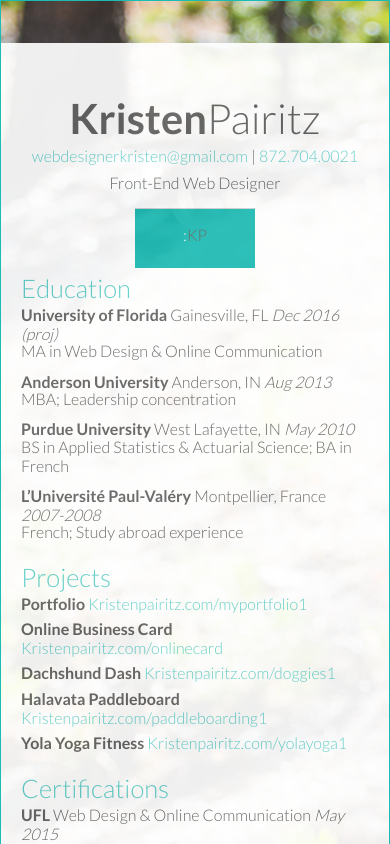
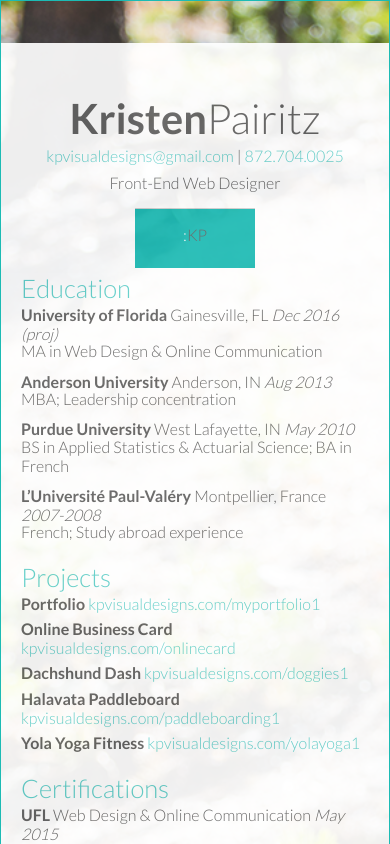
Before and after one commit to ktpairit/project_resume_pairitz_kristen, a plain HTML site: page index.html in a window 390 px wide. Shown: the top 844 px of the page. Drawn offline with Linux system fonts and the light colour scheme.

Commit message:
update links w new domain (kpvisualdesigns) & gmail & phone#

```diff
--- a/index.html
+++ b/index.html
@@ -15,7 +15,7 @@
         <h1 class="visuallyHidden">Kristen's Resume</h1>
             <div class"headerClass" id="header1">
                 <p id="name"><strong>Kristen</strong>Pairitz</p>
-                <p class="para"><a href="mailto:webdesignerkristen@gmail.com"><span class="email">webdesignerkristen@gmail.com</span></a> | <span class="email">872.704.0021</span></p>
+                <p class="para"><a href="mailto:webdesignerkristen@gmail.com"><span class="email">kpvisualdesigns@gmail.com</span></a> | <span class="email">872.704.0025</span></p>
                 <p>Front-End Web Designer</p>
             </div>
 <!---------------------------------------TURNBOX.js ---------------------------------------->
@@ -49,11 +49,11 @@
             <article>
                 <h3><span class="headings">Projects</span></h3>
                     <ul>
-                        <li><span class="quals">Portfolio </span><a href="http://Kristenpairitz.com/myportfolio1" target="_blank"><span class="websites">Kristenpairitz.com/myportfolio1</span></a></li>
-                        <li><span class="quals">Online Business Card </span><a href="http://Kristenpairitz.com/onlinecard" target="_blank"><span class="websites">Kristenpairitz.com/onlinecard</span></a></li>
-                        <li><span class="quals">Dachshund Dash </span><a href="http://Kristenpairitz.com/doggies1" target="_blank"><span class="websites">Kristenpairitz.com/doggies1</span></a></li>
-                        <li><span class="quals">Halavata Paddleboard </span><a href="http://Kristenpairitz.com/paddleboarding1" target="_blank"><span class="websites">Kristenpairitz.com/paddleboarding1</span></a></li>
-                        <li><span class="quals">Yola Yoga Fitness </span><a href="http://Kristenpairitz.com/yolayoga1" target="_blank"><span class="websites">Kristenpairitz.com/yolayoga1</span></a></li>
+                        <li><span class="quals">Portfolio </span><a href="http://www.kpvisualdesigns.com/myportfolio1" target="_blank"><span class="websites">kpvisualdesigns.com/myportfolio1</span></a></li>
+                        <li><span class="quals">Online Business Card </span><a href="http://www.kpvisualdesigns.com/onlinecard" target="_blank"><span class="websites">kpvisualdesigns.com/onlinecard</span></a></li>
+                        <li><span class="quals">Dachshund Dash </span><a href="http://www.kpvisualdesigns.com/doggies1" target="_blank"><span class="websites">kpvisualdesigns.com/doggies1</span></a></li>
+                        <li><span class="quals">Halavata Paddleboard </span><a href="http://www.kpvisualdesigns.com/paddleboarding1" target="_blank"><span class="websites">kpvisualdesigns.com/paddleboarding1</span></a></li>
+                        <li><span class="quals">Yola Yoga Fitness </span><a href="http://www.kpvisualdesigns.com/yolayoga1" target="_blank"><span class="websites">kpvisualdesigns.com/yolayoga1</span></a></li>
                     </ul>
             </article>
             <article>
```
